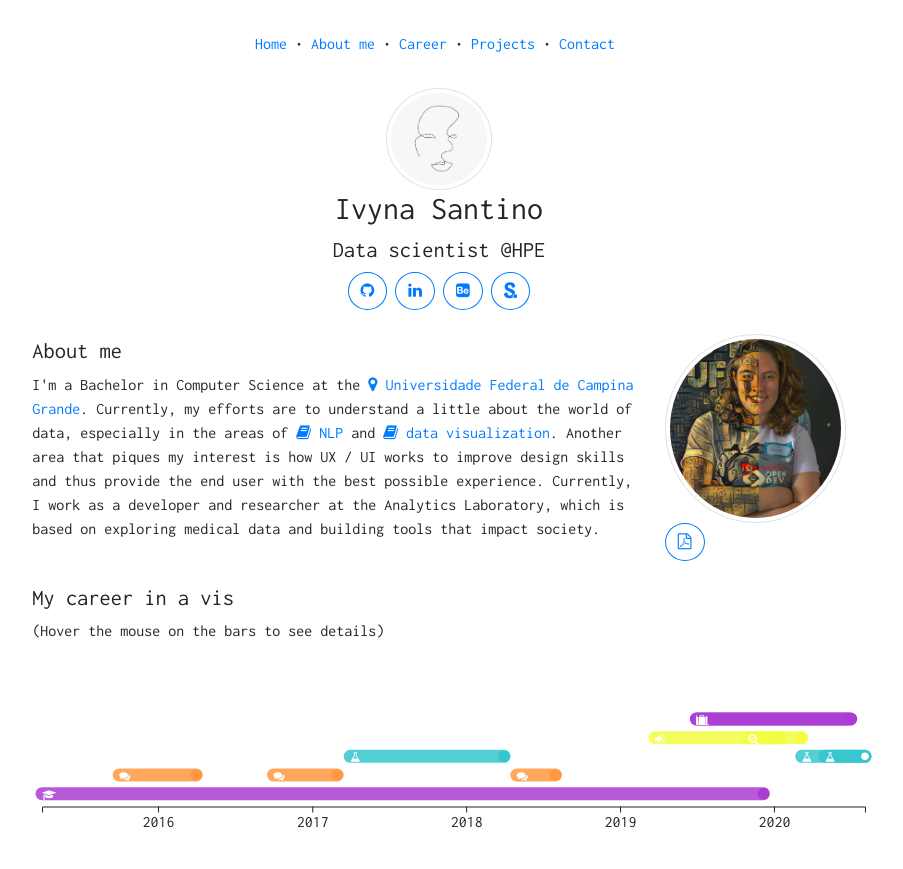
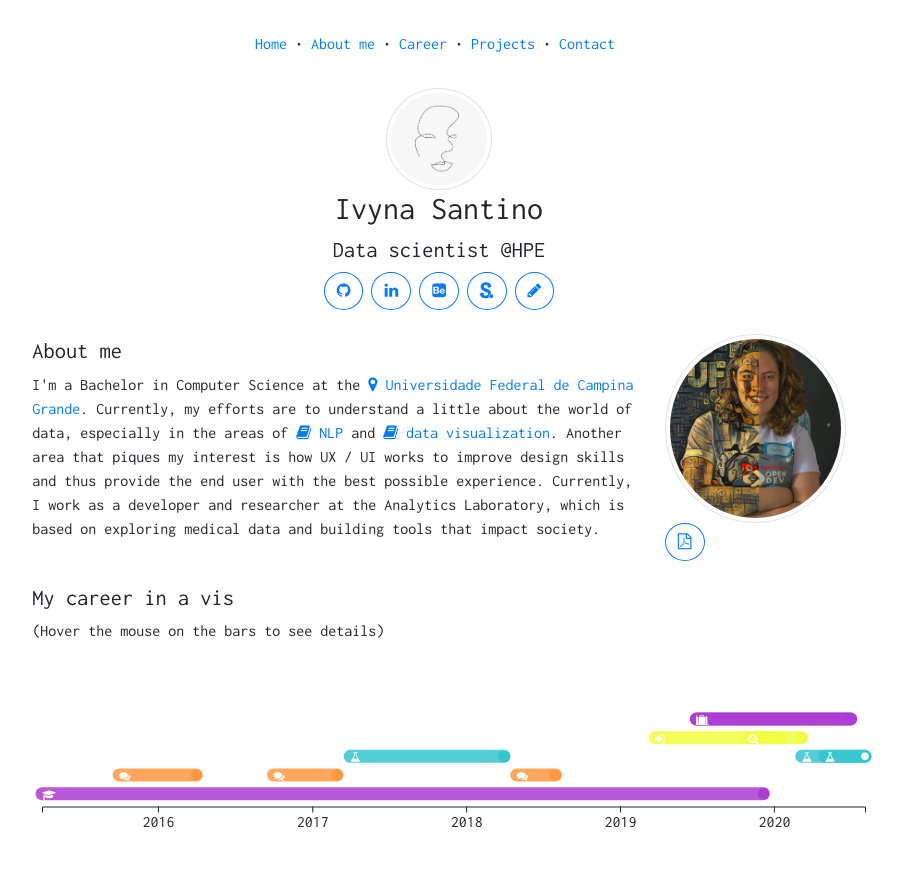
Before and after one commit to ivynasantino/ivynasantino.github.io, a plain HTML site: page index.html in a window 1280 px wide. Shown: the top 869 px of the page, without its empty margins (201-1104 px from the left). Drawn offline with nearby package versions, Linux system fonts and the light colour scheme.

Commit message:
add botão para dev to

```diff
--- a/index.html
+++ b/index.html
@@ -84,6 +84,13 @@
                 <a href="https://sourcerer.io/ivynasantino" target="_blank" data-toggle="tooltip" title="Sourcerer">
                   <button class="btn btn-outline-primary" style="border-radius: 50%;">
                     <i class="fa fa-scribd" aria-hidden="true">
+                    </i>
+                  </button>
+                </a>
+
+                <a href="https://dev.to/ivynasantino" target="_blank" data-toggle="tooltip" title="Dev.to">
+                  <button class="btn btn-outline-primary" style="border-radius: 50%;">
+                    <i class="fa fa-pencil" aria-hidden="true">
                     </i>
                   </button>
                 </a>
```
